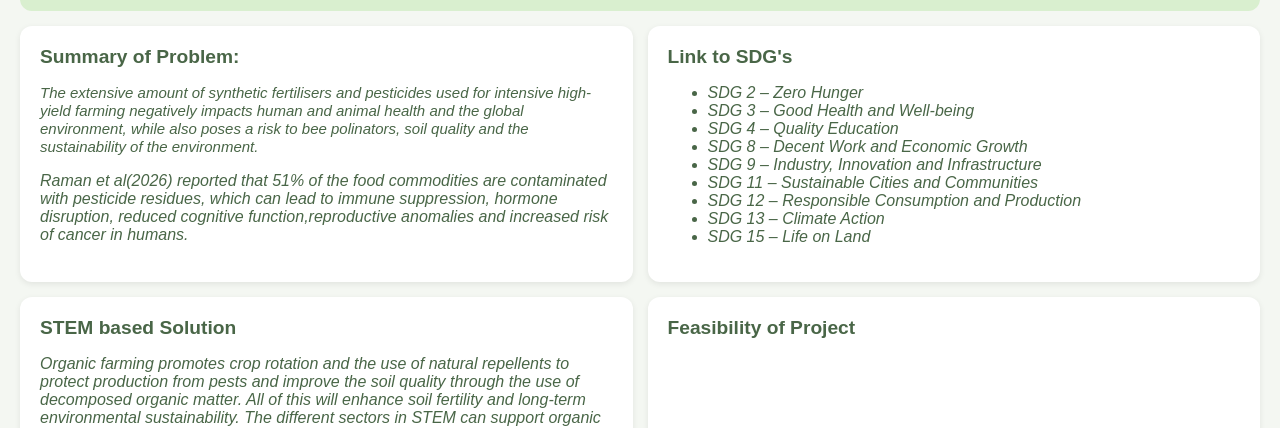
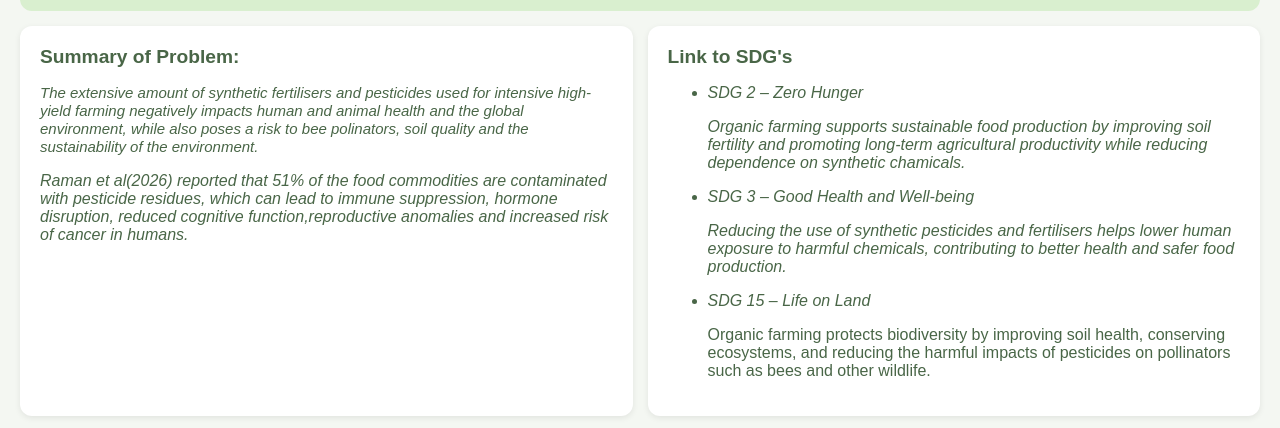
Before and after one commit to KodeIva/organic-farming-poster, a plain HTML site: page index.html in a window 1280 px wide. Shown: the part 368-796 px from the top of the page. Drawn offline with Linux system fonts and the light colour scheme.

Commit message:
Update index.html
Link to SDGs info added

```diff
--- a/index.html
+++ b/index.html
@@ -41,14 +41,12 @@
    <div><b>Link to SDG's</b>
       <ul> <i>
       <li>SDG 2 – Zero Hunger</li>
+       <p>Organic farming supports sustainable food production by improving soil fertility and promoting long-term agricultural productivity while reducing dependence on synthetic chamicals.</p>
       <li>SDG 3 – Good Health and Well-being</li>
-      <li>SDG 4 – Quality Education
-      <li>SDG 8 – Decent Work and Economic Growth</li>
-      <li>SDG 9 – Industry, Innovation and Infrastructure</li>
-      <li>SDG 11 – Sustainable Cities and Communities</li>
-      <li>SDG 12 – Responsible Consumption and Production</li>
-      <li>SDG 13 – Climate Action</li>
+       <p>Reducing the use of synthetic pesticides and fertilisers helps lower human exposure to harmful chemicals, contributing to better health and safer food production.</p>
+
       <li>SDG 15 – Life on Land</li></i>
+       <p>Organic farming protects biodiversity by improving soil health, conserving ecosystems, and reducing the harmful impacts of pesticides on pollinators such as bees and other wildlife.</p>
      </ul>
    </div>
   </div>
```
